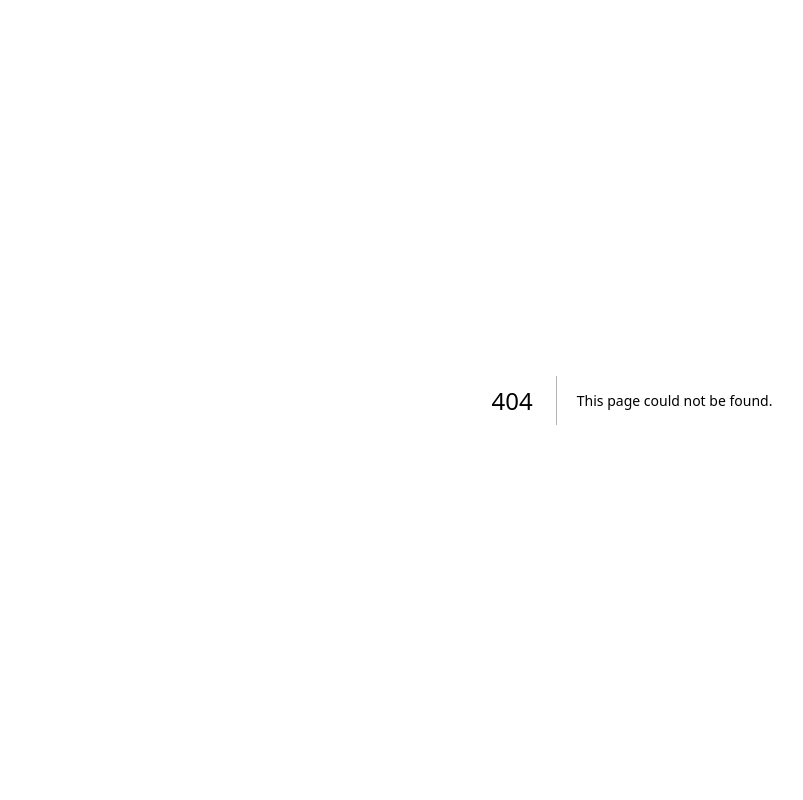
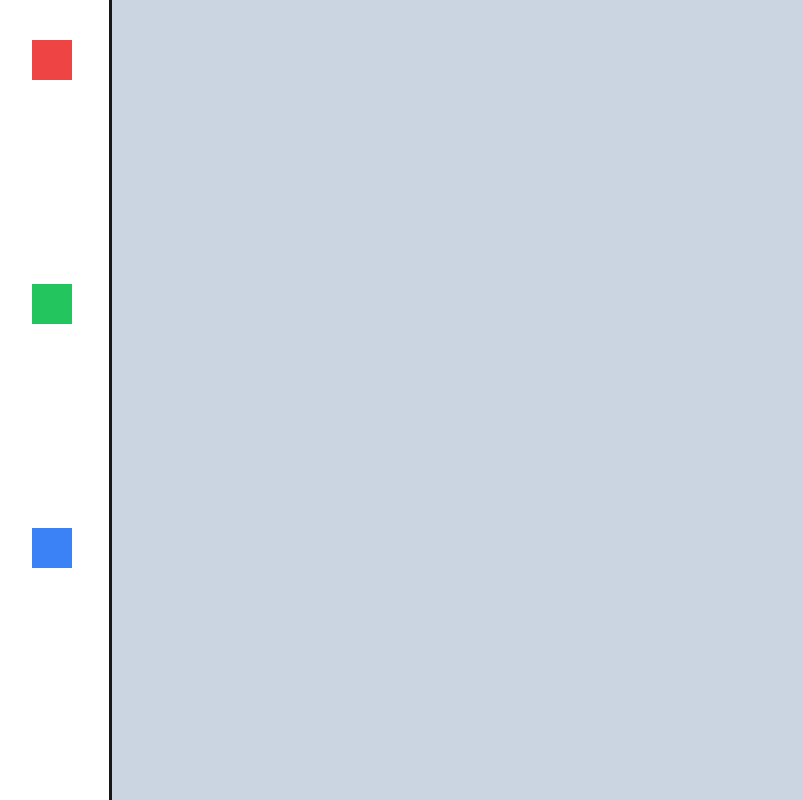
Before and after one commit to 00AbHi00/nextjsGames, a Next.js app: page /colorsort in a window 1280 px wide. Before the commit this address had no page. Shown: the whole page, without its empty margins (8-811 px from the left). Built offline with nearby package versions, Linux system fonts and the light colour scheme.

Commit message:
created drag and drop with the help of chatgpt

```diff
--- a/src/app/(ReduxGrp)/Gloves/page.tsx
+++ /dev/null
@@ -1,25 +0,0 @@
-"use client"
-
-import { FormEventHandler, useState } from "react";
-
-export default function FunctionName() {
-    let value= localStorage.getItem("favoriteNumber") ||""
-    const [localValue,setLocalValue]=useState(value)
-    const save =()=>
-    {
-
-    }
-
-    return (
-    <>
-        <form onSubmit={save}>
-            <input
-            id="number"
-            value={value}
-            onChange={e => setLocalValue(e.target.value)}
-            />
-            <input type="submit" value="Save" />
-      </form>
-    </>
-  );
-}
--- a/src/app/(games)/8box/page.tsx
+++ b/src/app/(games)/8box/page.tsx
@@ -3,66 +3,61 @@
 import { useState, useRef, useEffect } from "react";
 
 export default function Page() {
-  const [numbers, setNumbers] = useState([1, 2, 3, 4, 5, 6, 7, 8,""]);
-  const [moves,setMoves]=useState(0)
-  const solution=[0,1,2,3,4,5,6,7,8,""]
+  const [numbers, setNumbers] = useState([1, 2, 3, 4, 5, 6, 7, 8, ""]);
+  const [moves, setMoves] = useState(0);
+  const [anySwap, setanySwap] = useState(3);
   function findNeighbors() {
-    const x=numbers.indexOf("")
+    const x = numbers.indexOf("");
     const neighbors = [];
     // Corner Cells
     if (x === 0) neighbors.push(1, 3, 4);
     else if (x === 2) neighbors.push(1, 4, 5);
     else if (x === 6) neighbors.push(3, 4, 7);
     else if (x === 8) neighbors.push(4, 5, 7);
-
     // Middle Edge Cells
     else if (x === 1) neighbors.push(0, 2, 3, 4, 5);
     else if (x === 3) neighbors.push(0, 1, 4, 6, 7);
     else if (x === 5) neighbors.push(1, 2, 4, 7, 8);
     else if (x === 7) neighbors.push(3, 4, 5, 6, 8);
-
     // Center Cell
     else if (x === 4) neighbors.push(0, 1, 2, 3, 5, 6, 7, 8);
     return neighbors;
   }
-  const swap=(currentId:number,currentValue:number,gap:number)=>{
-    let copy:Array<string | number>=[...numbers]
-    console.log(copy)
-    copy[currentId]=""
-    copy[gap]=currentValue
-    setNumbers(()=>copy)
-  }
-
-
+  const swap = (currentId: number, currentValue: number, gap: number) => {
+    let copy: Array<string | number> = [...numbers];
+    console.log(copy);
+    copy[currentId] = "";
+    copy[gap] = currentValue;
+    setNumbers(() => copy);
+  };
 
   const shuffle = () => {
     setNumbers([]);
-    setMoves(0)
-    let copy:Array<string | number> = [];
+    setMoves(0);
+    let copy: Array<string | number> = [];
     let random2 = Math.floor(Math.random() * 8 + 1);
-     while (copy.length < 8) {
+    while (copy.length < 8) {
       let random = Math.floor(Math.random() * 8 + 1);
 
       if (!copy.includes(random)) {
         copy.push(random);
       }
     }
-    copy=copy.toSpliced(random2,0,"")
+    copy = copy.toSpliced(random2, 0, "");
     setNumbers(() => copy);
   };
   const shift = (e: React.MouseEvent<HTMLDivElement>) => {
-    let neighbors=findNeighbors();
-    let gap=numbers.indexOf("")
-    let currentId=parseInt(e.currentTarget.id)
-    let currentValue=parseInt(e.currentTarget.innerText)
+    let neighbors = findNeighbors();
+    let gap = numbers.indexOf("");
+    let currentId = parseInt(e.currentTarget.id);
+    let currentValue = parseInt(e.currentTarget.innerText);
 
-    if (neighbors.includes(currentId))
-    {
-        setMoves((moves)=>moves+1)
-        swap(currentId,currentValue,gap)
-        // alert(`shift ${e.currentTarget.id} to ${gap}`)
+    if (neighbors.includes(currentId)) {
+      setMoves((moves) => moves + 1);
+      swap(currentId, currentValue, gap);
+      // alert(`shift ${e.currentTarget.id} to ${gap}`)
     }
-};
+  };
   return (
     <>
       <button
@@ -75,7 +70,10 @@ export default function Page() {
       >
         Shuffle
       </button>
-      {moves}
+      <div className="flex flex-col">
+        <span>Moves:{moves}</span>
+        <span>Any Swaps{anySwap}</span>
+      </div>
       <div className="transitaion-all grid p-3 outline m-10 h-lvh gap-x-2 gap-y-4 grid-cols-3 bg-red-600 place-items-center">
         {numbers.map((item, i) => {
           if (item == "") {
--- /dev/null
+++ b/src/app/(games)/colorsort/box.tsx
@@ -0,0 +1,12 @@
+
+export class Box{
+    color:string
+    posX:number
+    posY:number
+    constructor(color:string, posX:number, posY:number){
+        this.color=color
+        this.posX=posX
+        this.posY=posY
+        // this.size=10
+    }
+}
--- /dev/null
+++ b/src/app/(games)/colorsort/page.tsx
@@ -0,0 +1,70 @@
+"use client";
+
+import { useState } from "react";
+import { Box } from "./box";
+
+export default function FunctionName() {
+  const [boxes, setBoxes] = useState<Box[]>([]);
+
+  const handleDragStart = (
+    e: React.DragEvent<HTMLDivElement>,
+    color: string
+  ) => {
+    e.dataTransfer.setData("text/plain", color);
+  };
+
+  const handleDrop = (e: React.DragEvent<HTMLDivElement>) => {
+    e.preventDefault();
+    const color = e.dataTransfer.getData("text/plain");
+
+    const posX = e.clientX
+    const posY = e.clientY
+    const newBox = new Box(color, posX, posY); // Example position (you can modify this)
+    setBoxes([...boxes, newBox]);
+  };
+
+  const handleDragOver = (e: React.DragEvent<HTMLDivElement>) => {
+    e.preventDefault();
+  };
+
+  return (
+    <div className="flex min-h-screen">
+      {/* Draggable items */}
+      <div className="grid gap-3 m-10">
+        <div
+          draggable="true"
+          onDragStart={(e) => handleDragStart(e, "red")}
+          className={`w-10 h-10 bg-red-500 cursor-pointer`}
+        ></div>
+        <div
+          draggable="true"
+          onDragStart={(e) => handleDragStart(e, "green")}
+          className={`w-10 h-10 bg-green-500 cursor-pointer`}
+        ></div>
+
+        <div
+          draggable="true"
+          onDragStart={(e) => handleDragStart(e, "blue")}
+          className={`w-10 h-10 bg-blue-500 cursor-pointer`}
+        ></div>
+      </div>
+
+      {/* Droppable area */}
+      <div
+        onDragOver={handleDragOver}
+        onDrop={handleDrop}
+        className="grid relative grid-cols-3 grid-rows-3 gap-3 p-3 bg-slate-300 outline flex-1"
+      >
+        {boxes.map((box, index) => (
+          <div
+            key={index}
+            className={`w-20 h-20 fixed`}
+            style={{ backgroundColor: box.color, opacity:"30%",
+              top: `${box.posY}px`,
+              left: `${box.posX}px`,}}
+          ></div>
+        ))}
+      </div>
+    </div>
+  );
+}
--- a/src/app/(games)/p5/page.tsx
+++ /dev/null
@@ -1,34 +0,0 @@
-"use client"
-import { useState,useEffect } from "react"
-import p5Types from "p5"; //Import this for typechecking and intellisense
-import Sketch from "react-p5";
-export default function Card(){
-
-  type playingCard={
-    suit: string | any,
-    rank: string,
-    faceup: boolean,
-  }
-
-    const setup = (p5:p5Types, canvasParentRef:Element) => {
-        p5.createCanvas(window.innerWidth, window.innerHeight).parent(canvasParentRef);
-
-      };
-
-      const draw = (p5:p5Types) => {
-        p5.background(0);
-        p5.textSize(10);
-        p5.fill(255);
-        p5.stroke(0);
-        p5.strokeWeight(4);
-        // p5.ellipse(p5.mouseX,p5.mouseX, 70, 70);
-
-      };
-
-    return (
-        <>
-          <Sketch setup={setup} draw={draw}>
-         </Sketch>
-        </>
-    )
-}
--- a/src/app/api/route.ts
+++ b/src/app/api/route.ts
@@ -1,12 +1,11 @@
-import data from "@/app/datas/data"
-import { NextResponse } from "next/server"
-export async function GET() {
-    // console.log(data)
-    return NextResponse.json(
-        {
-            "Subhalab":[ data]
+// import data from "@/app/datas/data"
+// import { NextResponse } from "next/server"
+// export async function GET() {
+//     // console.log(data)
+//     return NextResponse.json(
+//         {
+//             "Subhalab":[ data]
+//         },
 
-        },
-
-    )
-}
+//     )
+// }
--- a/src/app/page.tsx
+++ b/src/app/page.tsx
@@ -1,6 +1,6 @@
 import Link from "next/link";
 export default function Home() {
-  const gamesList=["normal","cards", "memgame","3player","4player","foxgame" ]
+  const gamesList=["normal","cards", "memgame","3player","4player","foxgame","8box" ]
   return <div className="grid place-items-center h-screen">
     <ul className="border p-3 rounded-md flex flex-col text-center">
     <span> All games Lists</span>
```
Also changed, not shown: src/app/(games)/8boxVariation/page.tsx (deleted).
